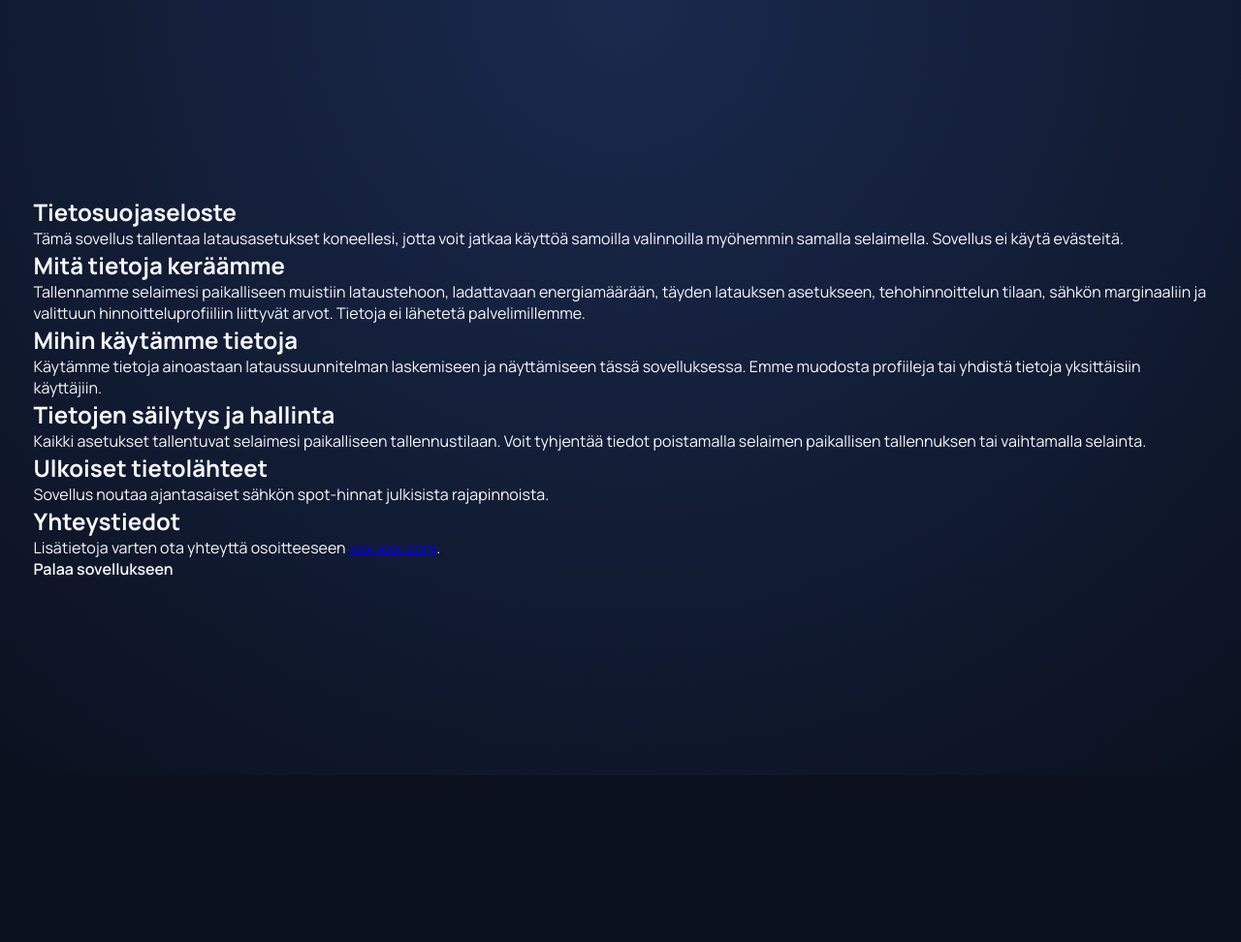
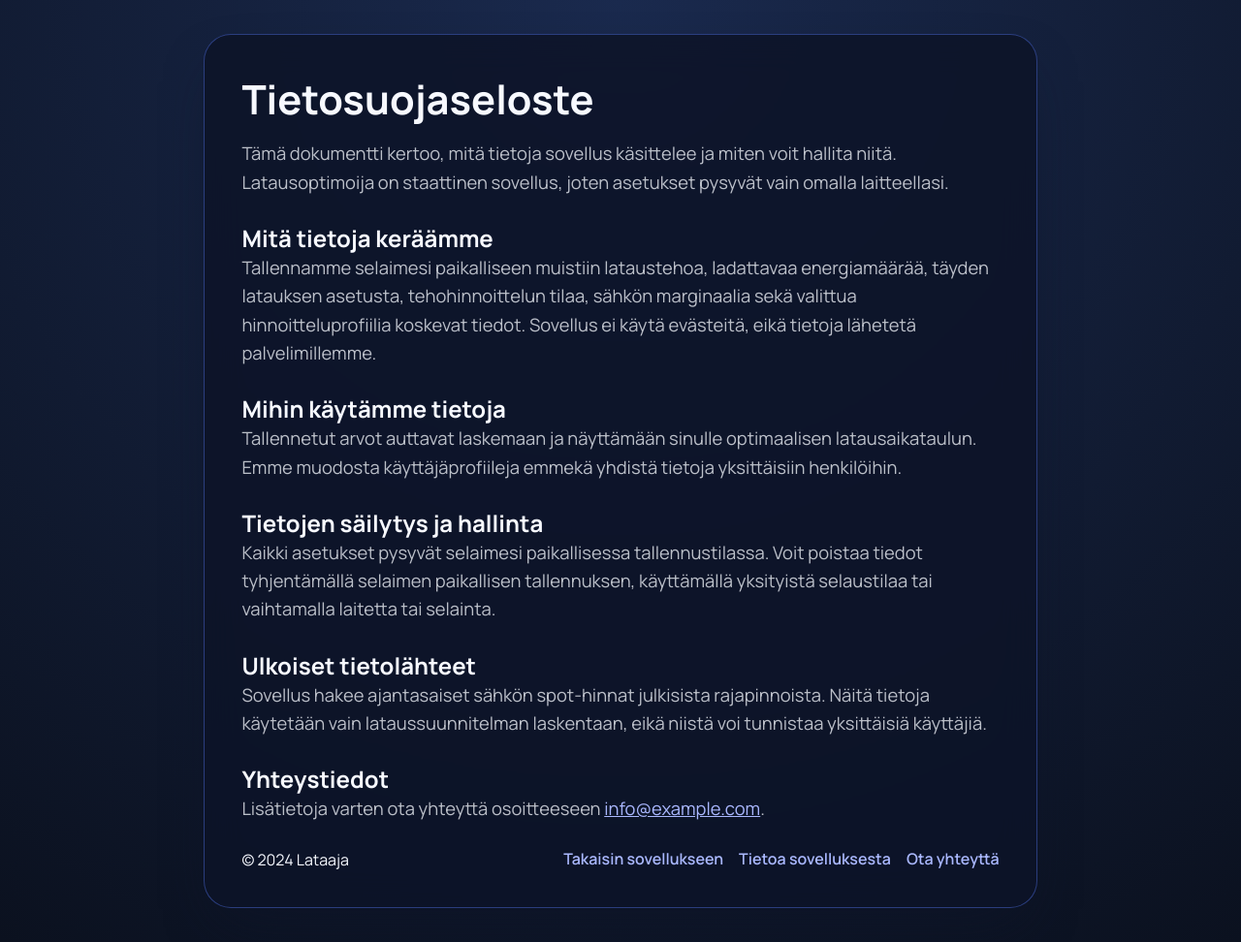
Before and after one commit to nsuomine/ev-energy-optimizer-app, a plain HTML site: page privacy.html in a window 1280 px wide. Shown: the whole page at 97% size. Before the commit the page ends 800 px from the top, so only its background shows below. Drawn offline with Linux system fonts and the light colour scheme.

Commit message:
Refine privacy page layout

```diff
--- a/privacy.html
+++ b/privacy.html
@@ -12,44 +12,139 @@
     />
     <link rel="stylesheet" href="./styles/base.css" />
     <link rel="stylesheet" href="./styles/components.css" />
+    <style>
+      .static-page {
+        display: flex;
+        flex-direction: column;
+        gap: clamp(1.5rem, 2vw, 2.5rem);
+        width: min(860px, 100%);
+        background: var(--bg-panel);
+        border-radius: 28px;
+        border: 1px solid var(--border-strong);
+        padding: clamp(1.5rem, 3vw, 3rem);
+        backdrop-filter: blur(18px);
+        box-shadow: 0 25px 60px -24px rgba(14, 20, 40, 0.8);
+        color: inherit;
+      }
+
+      .static-page header {
+        display: grid;
+        gap: 0.9rem;
+      }
+
+      .static-page h1 {
+        font-size: clamp(2rem, 4vw, 2.6rem);
+      }
+
+      .static-page p,
+      .static-page li {
+        color: var(--text-subtle);
+        line-height: 1.6;
+        font-size: clamp(1rem, 2.1vw, 1.15rem);
+      }
+
+      .static-page ul {
+        margin: 0;
+        padding-left: 1.25rem;
+        display: grid;
+        gap: 0.5rem;
+      }
+
+      .static-page a {
+        color: #aab8ff;
+      }
+
+      .static-page footer {
+        display: flex;
+        flex-wrap: wrap;
+        gap: 0.75rem;
+        align-items: center;
+        justify-content: space-between;
+      }
+
+      .static-page footer nav {
+        display: flex;
+        flex-wrap: wrap;
+        gap: 1rem;
+      }
+
+      .static-page footer a {
+        font-weight: 600;
+        text-decoration: none;
+        border-bottom: 1px solid transparent;
+      }
+
+      .static-page footer a:hover,
+      .static-page footer a:focus-visible {
+        border-bottom-color: currentColor;
+      }
+    </style>
   </head>
   <body>
-    <main class="page-content">
-      <section class="content-card">
+    <main class="static-page">
+      <header>
         <h1>Tietosuojaseloste</h1>
         <p>
-          Tämä sovellus tallentaa latausasetukset koneellesi, jotta voit jatkaa
-          käyttöä samoilla valinnoilla myöhemmin samalla selaimella. Sovellus ei käytä evästeitä.
+          Tämä dokumentti kertoo, mitä tietoja sovellus käsittelee ja miten voit
+          hallita niitä. Latausoptimoija on staattinen sovellus, joten asetukset
+          pysyvät vain omalla laitteellasi.
         </p>
+      </header>
+
+      <section>
         <h2>Mitä tietoja keräämme</h2>
         <p>
-          Tallennamme selaimesi paikalliseen muistiin lataustehoon, ladattavaan energiamäärään,
-          täyden latauksen asetukseen, tehohinnoittelun tilaan, sähkön marginaaliin ja valittuun
-          hinnoitteluprofiiliin liittyvät arvot. Tietoja ei lähetetä palvelimillemme.
+          Tallennamme selaimesi paikalliseen muistiin lataustehoa, ladattavaa
+          energiamäärää, täyden latauksen asetusta, tehohinnoittelun tilaa,
+          sähkön marginaalia sekä valittua hinnoitteluprofiilia koskevat tiedot.
+          Sovellus ei käytä evästeitä, eikä tietoja lähetetä palvelimillemme.
         </p>
+      </section>
+
+      <section>
         <h2>Mihin käytämme tietoja</h2>
         <p>
-          Käytämme tietoja ainoastaan lataussuunnitelman laskemiseen ja näyttämiseen tässä
-          sovelluksessa. Emme muodosta profiileja tai yhdistä tietoja yksittäisiin käyttäjiin.
+          Tallennetut arvot auttavat laskemaan ja näyttämään sinulle optimaalisen
+          latausaikataulun. Emme muodosta käyttäjäprofiileja emmekä yhdistä
+          tietoja yksittäisiin henkilöihin.
         </p>
+      </section>
+
+      <section>
         <h2>Tietojen säilytys ja hallinta</h2>
         <p>
-          Kaikki asetukset tallentuvat selaimesi paikalliseen tallennustilaan. Voit tyhjentää
-          tiedot poistamalla selaimen paikallisen tallennuksen tai vaihtamalla selainta.
+          Kaikki asetukset pysyvät selaimesi paikallisessa tallennustilassa.
+          Voit poistaa tiedot tyhjentämällä selaimen paikallisen tallennuksen,
+          käyttämällä yksityistä selaustilaa tai vaihtamalla laitetta tai
+          selainta.
         </p>
+      </section>
+
+      <section>
         <h2>Ulkoiset tietolähteet</h2>
         <p>
-          Sovellus noutaa ajantasaiset sähkön spot-hinnat julkisista rajapinnoista.
+          Sovellus hakee ajantasaiset sähkön spot-hinnat julkisista rajapinnoista.
+          Näitä tietoja käytetään vain lataussuunnitelman laskentaan, eikä niistä
+          voi tunnistaa yksittäisiä käyttäjiä.
         </p>
+      </section>
+
+      <section>
         <h2>Yhteystiedot</h2>
         <p>
           Lisätietoja varten ota yhteyttä osoitteeseen
-          <a href="mailto:xxx.xxx.com">xxx.xxx.com</a>.
-        </p>
-        <p>
-          <a class="site-footer__link" href="./index.html">Palaa sovellukseen</a>
+          <a href="mailto:info@example.com">info@example.com</a>.
         </p>
       </section>
+
+      <footer>
+        <span>&copy; 2024 Lataaja</span>
+        <nav>
+          <a href="index.html">Takaisin sovellukseen</a>
+          <a href="about.html">Tietoa sovelluksesta</a>
+          <a href="mailto:info@example.com">Ota yhteyttä</a>
+        </nav>
+      </footer>
     </main>
   </body>
 </html>
```
